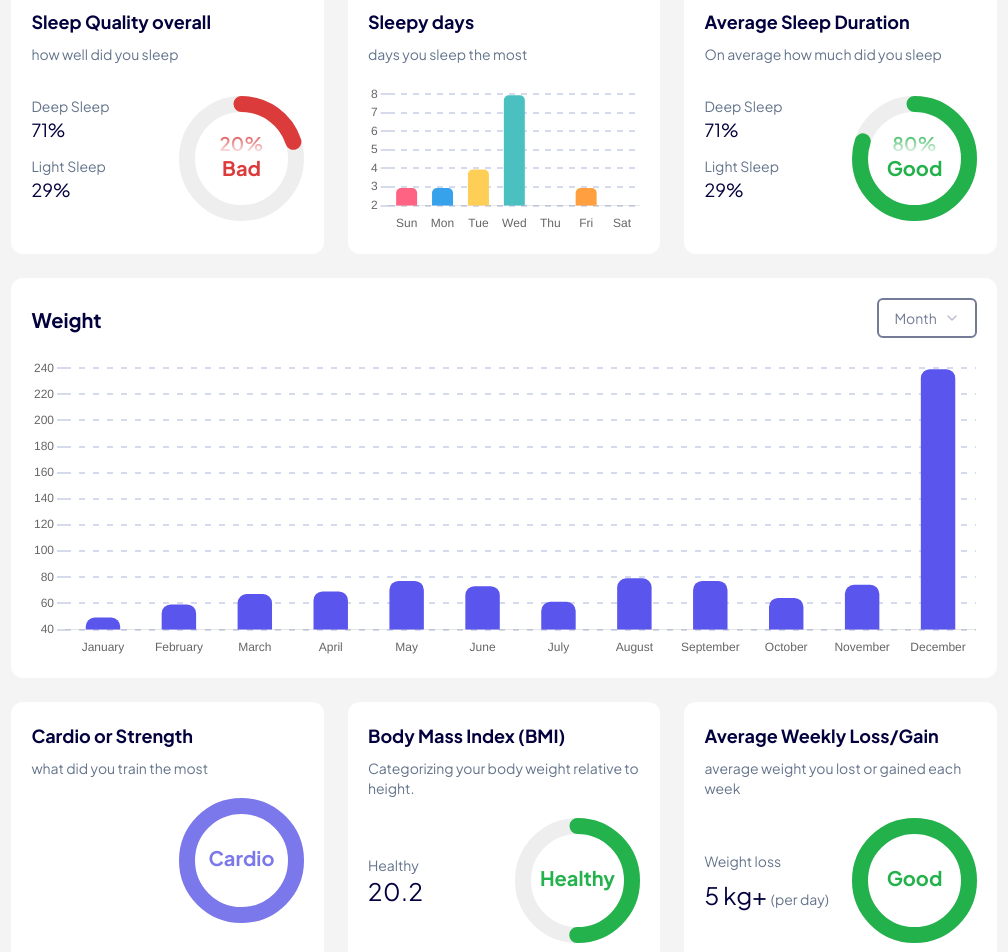
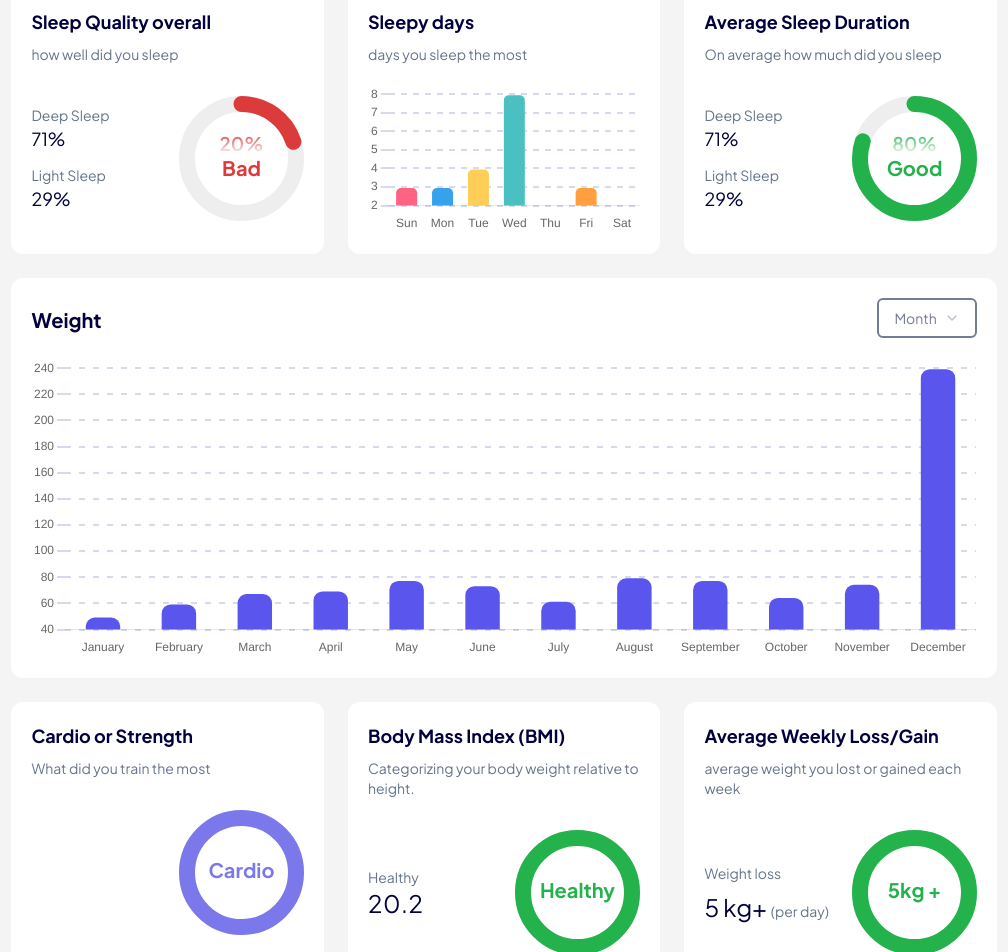
Before and after one commit to TronIsHere/fititrack, a Next.js app: page /dashboard/history in a window 1280 px wide. Shown: the part 540-1492 px from the top of the page, without its empty margins (259-1267 px from the left). Built offline with nearby package versions, Linux system fonts and the light colour scheme.

Commit message:
refactored history page

```diff
--- /dev/null
+++ b/src/components/history/historyData-box.tsx
@@ -0,0 +1,64 @@
+import { cn } from "@/lib/utils";
+import { FC, ReactNode } from "react";
+import CircularProgress from "../ui/history/circularProgress";
+
+interface staticProgressProps {
+  enable: boolean;
+  textColor: string;
+  text: string;
+}
+interface SleepBoxProps {
+  title: string;
+  description: string;
+
+  circularProgressValue: number;
+  circularProgressColor?: string;
+  staticProgress?: staticProgressProps;
+  noLeftText?: boolean;
+  children?: ReactNode;
+}
+
+const HistoryDataBox: FC<SleepBoxProps> = ({
+  title,
+  description,
+
+  circularProgressValue,
+  circularProgressColor,
+  noLeftText,
+  staticProgress,
+  children,
+}) => {
+  return (
+    <div className="bg-white rounded-xl p-5 w-full dark:bg-darkPrimary">
+      <h3 className="font-bold text-lg">{title}</h3>
+      <p className="text-sm text-muted-foreground pt-2">{description}</p>
+      <div
+        className={cn(
+          "flex  mt-8",
+          noLeftText ? "justify-end" : "justify-between"
+        )}
+      >
+        {!noLeftText ? (
+          <div className="flex flex-col justify-center">{children}</div>
+        ) : null}
+        {staticProgress?.enable ? (
+          <CircularProgress
+            staticProgress={true}
+            textColor={staticProgress.textColor}
+            value={100}
+            text={staticProgress.text}
+            indicatorColor={circularProgressColor}
+          />
+        ) : (
+          <CircularProgress
+            showPercentage={true}
+            value={circularProgressValue}
+            indicatorColor={circularProgressColor}
+          />
+        )}
+      </div>
+    </div>
+  );
+};
+
+export default HistoryDataBox;
--- /dev/null
+++ b/src/components/history/jeffProgress-box.tsx
@@ -0,0 +1,62 @@
+import Image from "next/image";
+import { Progress } from "../ui/progress";
+
+const JeffProgressBox = () => {
+  return (
+    <div className="bg-white rounded-xl p-5 w-full dark:bg-darkPrimary col-span-1 md:col-span-2 divide-y divide-whitePrimary dark:divide-slate-600 order-2">
+      <div className="flex flex-col md:flex-row items-center md:items-start justify-center">
+        <Image
+          src="/images/jeff-level1.png"
+          alt="Jeff Image"
+          width={50}
+          height={50}
+          className={"ml-2 mb-3 md:mb-0"}
+        />
+        <div className="flex flex-col px-6">
+          <span className="text-xl md:text-2xl font-semibold ">
+            Jeff is now Level 3 and he started to get compliments from his mom
+          </span>
+          <span className="mt-5 text-palletYellow-500">Level 3</span>
+        </div>
+      </div>
+      <div className="mt-8 pt-8">
+        <div className="flex flex-col ">
+          <span className="text-lg">Congratulations 🎊</span>
+          <div className="flex justify-between flex-col md:flex-row items-center ">
+            <div className="flex flex-col ">
+              <p className="text-muted-foreground pt-1">
+                {" "}
+                you have worked out for{" "}
+                <span className="text-palletYellow-500 font-bold">
+                  689
+                </span>{" "}
+                hours!
+              </p>
+              <div className="flex justify-center items-center">
+                <Progress
+                  value={20}
+                  indicatorColor={"#5955ED"}
+                  className={
+                    "bg-palletGray-100 dark:bg-darkSecondary h-2 mt-6 w-[200px]"
+                  }
+                />
+                <span className="text-xs pl-4 mt-6">
+                  70% Complete of your goal
+                </span>
+              </div>
+            </div>
+            <Image
+              src={"/images/Trophy1.png"}
+              alt="Trophy"
+              width={100}
+              height={80}
+              className={"md:-mt-6 hidden md:block"}
+            />
+          </div>
+        </div>
+      </div>
+    </div>
+  );
+};
+
+export default JeffProgressBox;
--- /dev/null
+++ b/src/components/history/muscleTrained-box.tsx
@@ -0,0 +1,20 @@
+const MuscleTrainedHistoryBox = () => {
+  const trained = ["Legs", "Neck", "Gluts", "Chest"];
+  return (
+    <div className="bg-white rounded-xl p-5 w-full dark:bg-darkPrimary order-1">
+      <h3 className="font-bold text-lg">Most muscles trained</h3>
+
+      <div className="flex flex-col mt-5 space-y-3">
+        {trained.map((item, index) => (
+          <div className="flex justify-between bg-whitePrimary dark:bg-darkSecondary p-3 rounded-md">
+            <span>
+              {index + 1}. {item}
+            </span>
+          </div>
+        ))}
+      </div>
+    </div>
+  );
+};
+
+export default MuscleTrainedHistoryBox;
--- a/src/components/ui/history/circularProgress.tsx
+++ b/src/components/ui/history/circularProgress.tsx
@@ -5,7 +5,7 @@ interface CustomCircularProgressProps {
   value: number; // Progress value (0-100)
   size?: number; // Diameter of the circular progress bar
   strokeWidth?: number; // Width of the stroke
-  indicatorColor: string; // Color of the progress indicator
+  indicatorColor?: string; // Color of the progress indicator
   showPercentage?: boolean;
   staticProgress?: boolean;
   textColor?: string;
--- a/src/pages/dashboard/history/index.tsx
+++ b/src/pages/dashboard/history/index.tsx
@@ -1,13 +1,11 @@
+import HistoryDataBox from "@/components/history/historyData-box";
+import JeffProgressBox from "@/components/history/jeffProgress-box";
 import SleepHistoryChart from "@/components/history/sleep-chart";
 import SleepyDays from "@/components/history/sleepyDays-chart";
 import WeightHistoryChart from "@/components/history/weight-chart";
 import DashboardLayout from "@/components/layouts/dashboardLayout";
 import { MyPage } from "@/components/types/nextjs";
-import CircularProgress from "@/components/ui/history/circularProgress";
-import { Progress } from "@/components/ui/progress";
-import Image from "next/image";
-
-const trained = ["Legs", "Neck", "Gluts", "Chest"];
+import MuscleTrainedHistoryBox from "@/components/history/muscleTrained-box";
 
 const HistoryPage: MyPage = () => {
   return (
@@ -20,35 +18,20 @@ const HistoryPage: MyPage = () => {
           <SleepHistoryChart />
         </div>
         <div className="grid grid-cols-1 md:grid-cols-3 gap-6 mt-6">
-          <div className="bg-white rounded-xl p-5 w-full dark:bg-darkPrimary ">
-            <h3 className="font-bold text-lg">Sleep Quality overall</h3>
-            <p className="text-sm text-muted-foreground  pt-2">
-              how well did you sleep
-            </p>
-            <div className="flex justify-between mt-8">
+          <HistoryDataBox
+            title="Sleep Quality overall"
+            description="how well did you sleep"
+            circularProgressValue={20}
+          >
             <div className="flex flex-col">
-                <div className="flex flex-col">
-                  <span className="text-sm text-muted-foreground">
-                    Deep Sleep
-                  </span>
-                  <span className="text-lg text-bold">71%</span>
+              <span className="text-sm text-muted-foreground">Deep Sleep</span>
+              <span className="text-lg text-bold">{71}%</span>
             </div>
             <div className="flex flex-col mt-3">
-                  <span className="text-sm text-muted-foreground">
-                    Light Sleep
-                  </span>
-                  <span className="text-lg text-bold">29%</span>
+              <span className="text-sm text-muted-foreground">Light Sleep</span>
+              <span className="text-lg text-bold">{29}%</span>
             </div>
-              </div>
-              <div className="">
-                <CircularProgress
-                  showPercentage={true}
-                  value={20}
-                  indicatorColor="#23b14b"
-                />
-              </div>
-            </div>
-          </div>
+          </HistoryDataBox>
           <div className="bg-white rounded-xl p-5 w-full dark:bg-darkPrimary ">
             <h3 className="font-bold text-lg">Sleepy days</h3>
             <p className="text-sm text-muted-foreground  pt-2">
@@ -57,163 +40,78 @@ const HistoryPage: MyPage = () => {
 
             <SleepyDays />
           </div>
-          <div className="bg-white rounded-xl p-5 w-full dark:bg-darkPrimary ">
-            <h3 className="font-bold text-lg">Average Sleep Duration</h3>
-            <p className="text-sm text-muted-foreground  pt-2">
-              On average how much did you sleep
-            </p>
-            <div className="flex justify-between mt-8">
+          <HistoryDataBox
+            title="Average Sleep Duration"
+            description="On average how much did you sleep"
+            circularProgressValue={80}
+          >
+            {" "}
             <div className="flex flex-col">
-                <div className="flex flex-col">
-                  <span className="text-sm text-muted-foreground">
-                    Deep Sleep
-                  </span>
-                  <span className="text-lg text-bold">71%</span>
+              <span className="text-sm text-muted-foreground">Deep Sleep</span>
+              <span className="text-lg text-bold">{71}%</span>
             </div>
             <div className="flex flex-col mt-3">
-                  <span className="text-sm text-muted-foreground">
-                    Light Sleep
-                  </span>
-                  <span className="text-lg text-bold">29%</span>
+              <span className="text-sm text-muted-foreground">Light Sleep</span>
+              <span className="text-lg text-bold">{29}%</span>
             </div>
-              </div>
-              <div className="">
-                <CircularProgress
-                  showPercentage={true}
-                  value={80}
-                  indicatorColor="#23b14b"
-                />
-              </div>
-            </div>
-          </div>
+          </HistoryDataBox>
         </div>
         <div className="bg-white rounded-xl p-5 w-full dark:bg-darkPrimary mt-6 ">
           <WeightHistoryChart />
         </div>
         <div className="grid grid-cols-1 md:grid-cols-3 gap-6 mt-6">
-          <div className="bg-white rounded-xl p-5 w-full dark:bg-darkPrimary">
-            <h3 className="font-bold text-lg">Cardio or Strength</h3>
-            <p className="text-sm text-muted-foreground  pt-2">
-              what did you train the most
-            </p>
-            <div className="flex justify-end items-center mt-5">
-              <CircularProgress
-                staticProgress={true}
-                textColor={"#7B78EB"}
-                value={100}
-                text={"Cardio"}
-                indicatorColor="#7B78EB"
+          <HistoryDataBox
+            title="Cardio or Strength"
+            description="What did you train the most"
+            circularProgressColor="#7B78EB"
+            circularProgressValue={80}
+            staticProgress={{
+              enable: true,
+              textColor: "#7B78EB",
+              text: "Cardio",
+            }}
           />
-            </div>
-          </div>
-          <div className="bg-white rounded-xl p-5 w-full dark:bg-darkPrimary ">
-            <h3 className="font-bold text-lg">Body Mass Index (BMI)</h3>
-            <p className="text-sm text-muted-foreground pt-2">
-              Categorizing your body weight relative to height.
-            </p>
-            <div className="flex justify-between items-center mt-5">
+          <HistoryDataBox
+            title="Body Mass Index (BMI)"
+            description="Categorizing your body weight relative to height."
+            circularProgressColor="#7B78EB"
+            circularProgressValue={50}
+            staticProgress={{
+              enable: true,
+              textColor: "#23B24B",
+              text: "Healthy",
+            }}
+          >
             <div className="flex flex-col">
               <span className="text-muted-foreground text-sm ">Healthy</span>
               <span className="text-2xl tracking-wide">20.2</span>
             </div>
-              <CircularProgress
-                staticProgress={true}
-                textColor={"#23B24B"}
-                value={50}
-                text={"Healthy"}
-                indicatorColor="#23B24B"
-              />
-            </div>
-          </div>
-          <div className="bg-white rounded-xl p-5 w-full dark:bg-darkPrimary ">
-            <h3 className="font-bold text-lg">Average Weekly Loss/Gain</h3>
-            <p className="text-sm text-muted-foreground  pt-2">
-              average weight you lost or gained each week
-            </p>
-            <div className="flex justify-between items-center mt-5">
+          </HistoryDataBox>
+          <HistoryDataBox
+            title="Average Weekly Loss/Gain"
+            description="average weight you lost or gained each week"
+            circularProgressColor="#7B78EB"
+            circularProgressValue={50}
+            staticProgress={{
+              enable: true,
+              textColor: "#23B24B",
+              text: "5kg +",
+            }}
+          >
             <div className="flex flex-col">
               <span className="text-muted-foreground text-sm ">
                 Weight loss
               </span>
               <p className="text-2xl tracking-normal mt-2">
                 5 kg+{" "}
-                  <span className="text-sm text-muted-foreground">
-                    (per day)
-                  </span>
+                <span className="text-sm text-muted-foreground">(per day)</span>
               </p>
             </div>
-              <CircularProgress value={100} indicatorColor="#23b14b" />
-            </div>
-          </div>
+          </HistoryDataBox>
         </div>
         <div className="grid grid-cols-1 md:grid-cols-3 gap-6 mt-6">
-          <div className="bg-white rounded-xl p-5 w-full dark:bg-darkPrimary col-span-1 md:col-span-2 divide-y divide-whitePrimary dark:divide-slate-600 order-2">
-            <div className="flex flex-col md:flex-row items-center md:items-start justify-center">
-              <Image
-                src="/images/jeff-level1.png"
-                alt="Jeff Image"
-                width={50}
-                height={50}
-                className={"ml-2 mb-3 md:mb-0"}
-              />
-              <div className="flex flex-col px-6">
-                <span className="text-xl md:text-2xl font-semibold ">
-                  Jeff is now Level 3 and he started to get compliments from his
-                  mom
-                </span>
-                <span className="mt-5 text-palletYellow-500">Level 3</span>
-              </div>
-            </div>
-            <div className="mt-8 pt-8">
-              <div className="flex flex-col ">
-                <span className="text-lg">Congratulations 🎊</span>
-                <div className="flex justify-between flex-col md:flex-row items-center ">
-                  <div className="flex flex-col ">
-                    <p className="text-muted-foreground pt-1">
-                      {" "}
-                      you have worked out for{" "}
-                      <span className="text-palletYellow-500 font-bold">
-                        689
-                      </span>{" "}
-                      hours!
-                    </p>
-                    <div className="flex justify-center items-center">
-                      <Progress
-                        value={20}
-                        indicatorColor={"#5955ED"}
-                        className={
-                          "bg-palletGray-100 dark:bg-darkSecondary h-2 mt-6 w-[200px]"
-                        }
-                      />
-                      <span className="text-xs pl-4 mt-6">
-                        70% Complete of your goal
-                      </span>
-                    </div>
-                  </div>
-                  <Image
-                    src={"/images/Trophy1.png"}
-                    alt="Trophy"
-                    width={100}
-                    height={80}
-                    className={"md:-mt-6 hidden md:block"}
-                  />
-                </div>
-              </div>
-            </div>
-          </div>
-          <div className="bg-white rounded-xl p-5 w-full dark:bg-darkPrimary order-1">
-            <h3 className="font-bold text-lg">Most muscles trained</h3>
-
-            <div className="flex flex-col mt-5 space-y-3">
-              {trained.map((item, index) => (
-                <div className="flex justify-between bg-whitePrimary dark:bg-darkSecondary p-3 rounded-md">
-                  <span>
-                    {index + 1}. {item}
-                  </span>
-                </div>
-              ))}
-            </div>
-          </div>
+          <JeffProgressBox />
+          <MuscleTrainedHistoryBox />
         </div>
       </div>
     </div>
```
Lines whose indentation alone changed are shown as unchanged.
